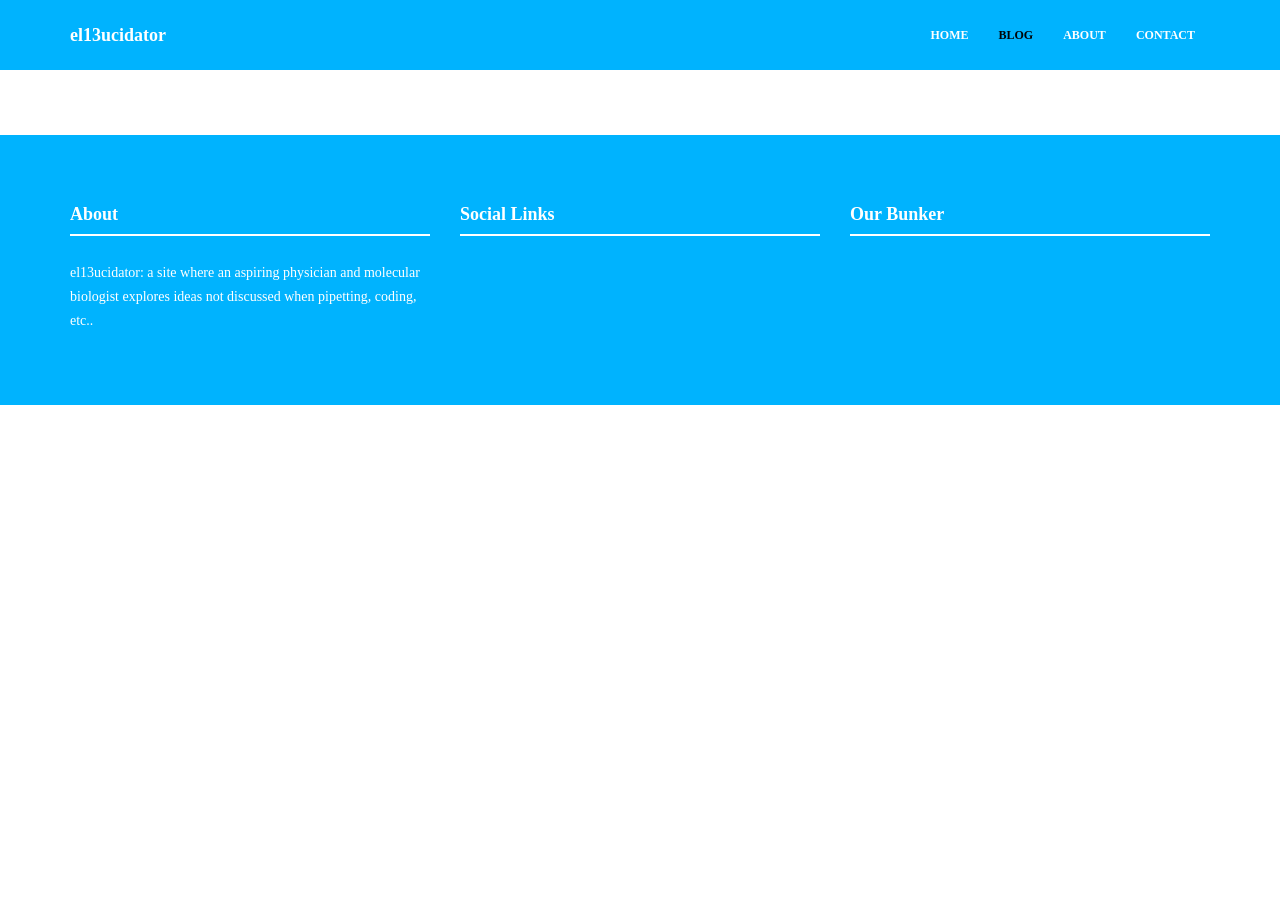
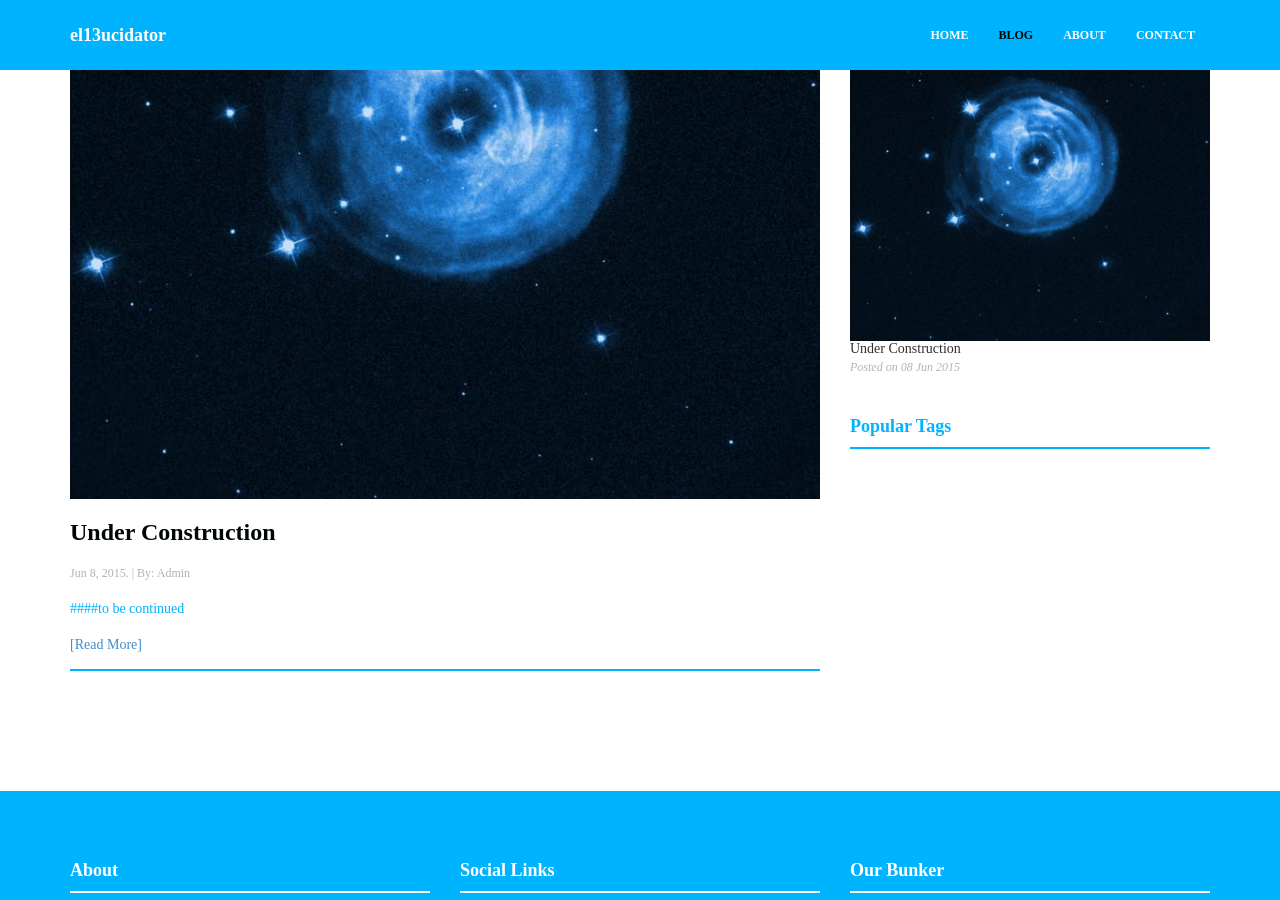
Before and after one commit to el13ucidator/el13ucidator.github.io, a Jekyll site: the page built from blog.html, in a window 1280 px wide and 900 px high, scrolled down 497 px. Built offline with Jekyll 4.4.1, drawn with Linux system fonts in a browser that asks for light colours; nearby versions of some CDN libraries; a file with an impossible date is left out; before the commit the page ends 902 px from its top, so only the background shows below that.

Commit message:
blog date attempt

```diff
--- a/_posts/blog/2015-06-05-under-construction.markdown
+++ b/_posts/blog/2015-06-05-under-construction.markdown
@@ -1,12 +1,12 @@
 ---
 layout: post
 title: "Under Construction"
-date: 2015
+date: 2015-06-08
 author: Admin
 categories:
 - blog
-img:
-thumb:
+img: header-bg.jpg
+thumb: header-bg.jpg
 ---
 
 
```
